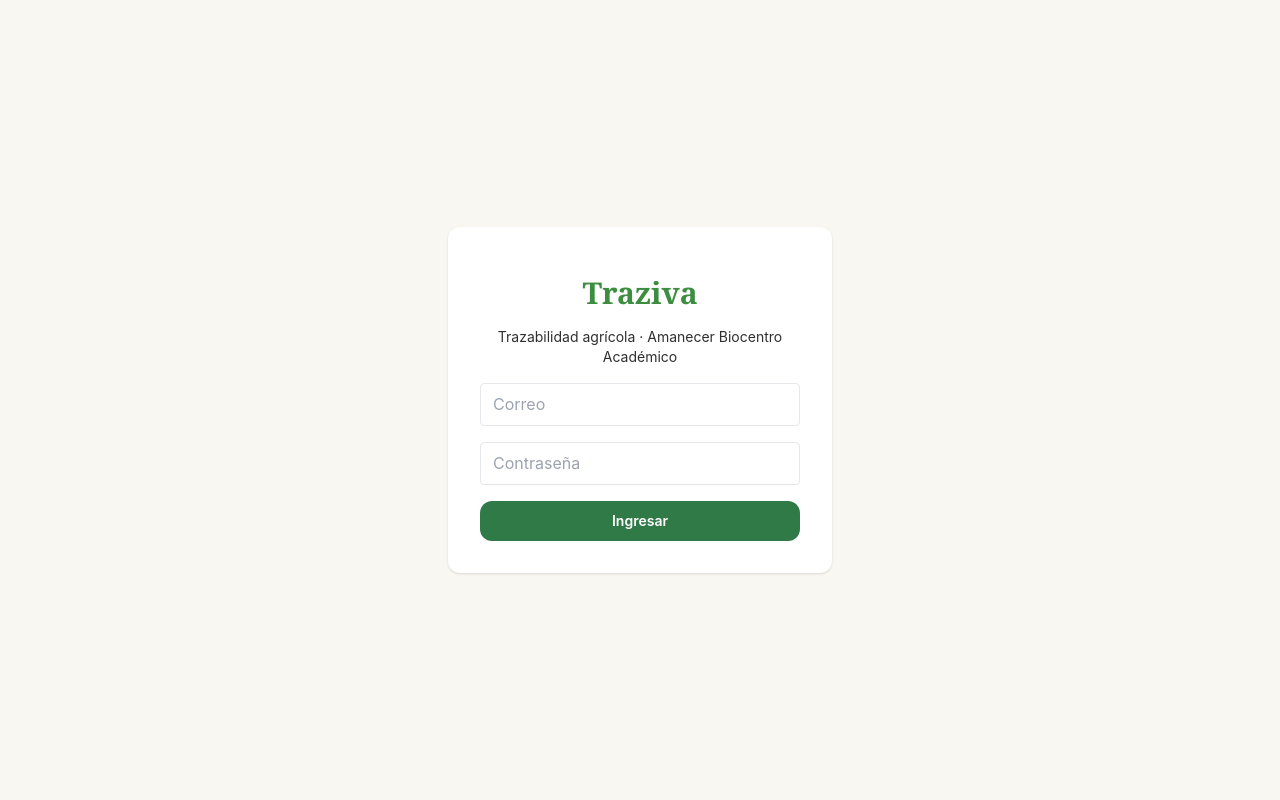
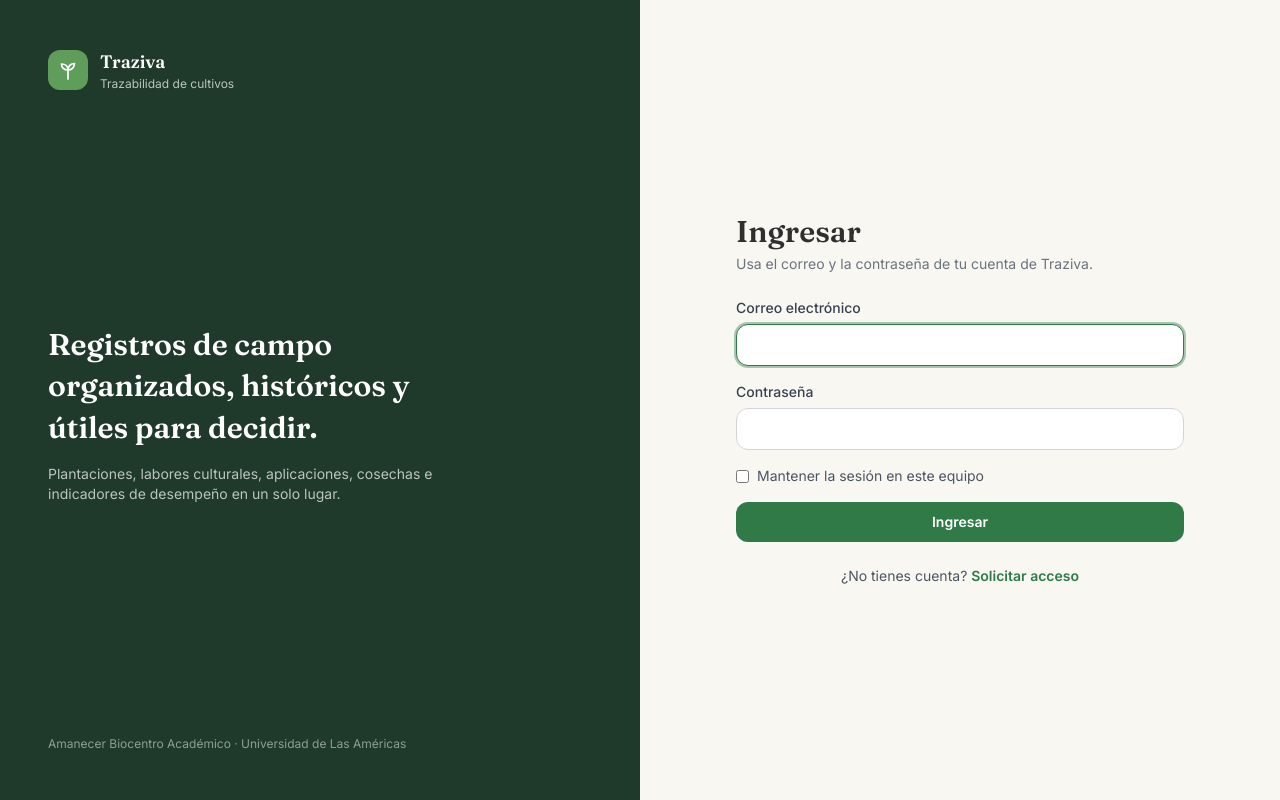
Before and after one commit to DayaPau/traziva, a Laravel app: page /login in a window 1280 px wide. Run offline with Laravel 12, Linux system fonts and the light colour scheme; style sheets or scripts are compiled from the project's sources.

Commit message:
Registro público con aprobación del coordinador y login rediseñado
Co-Authored-By: Claude Opus 5.5 <noreply@anthropic.com>

```diff
--- a/app/Http/Controllers/Auth/LoginController.php
+++ b/app/Http/Controllers/Auth/LoginController.php
@@ -19,11 +19,11 @@ class LoginController extends Controller
         $datos = $request->validate(['email' => 'required|email', 'password' => 'required|string']);
 
         if (! Auth::attempt($datos, $request->boolean('remember'))) {
-            return back()->withErrors(['email' => 'Credenciales incorrectas.'])->onlyInput('email');
+            return back()->withErrors(['email' => 'El correo o la contraseña no son correctos.'])->onlyInput('email');
         }
-        if (! $request->user()->estaVigente()) {
+        if ($motivo = $request->user()->motivoBloqueo()) {
             Auth::logout();
-            return back()->withErrors(['email' => 'Tu acceso está inactivo o venció. Contacta al coordinador.'])->onlyInput('email');
+            return back()->withErrors(['email' => $motivo])->onlyInput('email');
         }
 
         $request->session()->regenerate();
--- a/bootstrap/app.php
+++ b/bootstrap/app.php
@@ -13,8 +13,16 @@ return Application::configure(basePath: dirname(__DIR__))
     ->withMiddleware(function (Middleware $middleware) {
         $middleware->alias([
             'role' => \App\Http\Middleware\CheckRole::class,
+            'cuenta.vigente' => \App\Http\Middleware\CuentaVigente::class,
         ]);
     })
     ->withExceptions(function (Exceptions $exceptions) {
-        //
+        // Límite de intentos en login/registro: mensaje claro en el mismo formulario.
+        $exceptions->render(function (\Illuminate\Http\Exceptions\ThrottleRequestsException $e, \Illuminate\Http\Request $request) {
+            if ($request->is('login', 'registro')) {
+                $minutos = max(1, (int) ceil(($e->getHeaders()['Retry-After'] ?? 60) / 60));
+
+                return back()->withErrors(['email' => "Demasiados intentos. Espera {$minutos} min e inténtalo de nuevo."])->onlyInput('email');
+            }
+        });
     })->create();
--- a/resources/views/auth/login.blade.php
+++ b/resources/views/auth/login.blade.php
@@ -1,20 +1,29 @@
-<!DOCTYPE html>
-<html lang="es">
-<head>
-    <meta charset="utf-8">
-    <meta name="viewport" content="width=device-width, initial-scale=1">
-    <title>Ingresar · Traziva</title>
-    @vite(['resources/css/app.css', 'resources/js/app.js'])
-</head>
-<body class="min-h-screen flex items-center justify-center">
-<form method="POST" action="{{ url('/login') }}" class="bg-white rounded-xl shadow p-8 w-full max-w-sm space-y-4">
+@extends('layouts.invitado')
+@section('titulo', 'Ingresar')
+@section('contenido')
+<h1>Ingresar</h1>
+<p class="text-sm text-gray-500 mt-1 mb-6">Usa el correo y la contraseña de tu cuenta de Traziva.</p>
+
+@if(session('ok'))<x-alert tipo="exito" class="mb-4">{{ session('ok') }}</x-alert>@endif
+@if($errors->any())<x-alert tipo="error" class="mb-4">{{ $errors->first() }}</x-alert>@endif
+
+<form method="POST" action="{{ url('/login') }}" class="space-y-4" novalidate>
     @csrf
-    <h1 class="text-center text-agro-primary">Traziva</h1>
-    <p class="text-center text-sm">Trazabilidad agrícola · Amanecer Biocentro Académico</p>
-    @if($errors->any())<div class="p-2 rounded bg-red-100 text-red-900 text-sm">{{ $errors->first() }}</div>@endif
-    <input name="email" type="email" value="{{ old('email') }}" placeholder="Correo" required class="w-full border rounded px-3 py-2">
-    <input name="password" type="password" placeholder="Contraseña" required class="w-full border rounded px-3 py-2">
+    <div>
+        <label for="email" class="label">Correo electrónico</label>
+        <input id="email" name="email" type="email" value="{{ old('email') }}" required autofocus autocomplete="username" class="input-modern">
+    </div>
+    <div>
+        <label for="password" class="label">Contraseña</label>
+        <input id="password" name="password" type="password" required autocomplete="current-password" class="input-modern">
+    </div>
+    <label class="flex items-center gap-2 text-sm text-gray-600">
+        <input type="checkbox" name="remember" value="1" class="rounded border-gray-300 text-agro-moss focus:ring-agro-moss"> Mantener la sesión en este equipo
+    </label>
     <button class="btn-primary w-full">Ingresar</button>
 </form>
-</body>
-</html>
+
+<p class="text-sm text-gray-600 mt-6 text-center">
+    ¿No tienes cuenta? <a href="{{ route('registro') }}" class="font-semibold text-agro-moss hover:underline">Solicitar acceso</a>
+</p>
+@endsection
```
Also changed, not shown: app/Http/Controllers/Auth/RegistroController.php (added, +40 -0 lines), app/Http/Requests/RegistroRequest.php (added, +29 -0 lines), resources/views/auth/registro.blade.php (added, +20 -0 lines), database/migrations/2026_11_08_000001_agregar_estado_pendiente_a_users.php (added).
